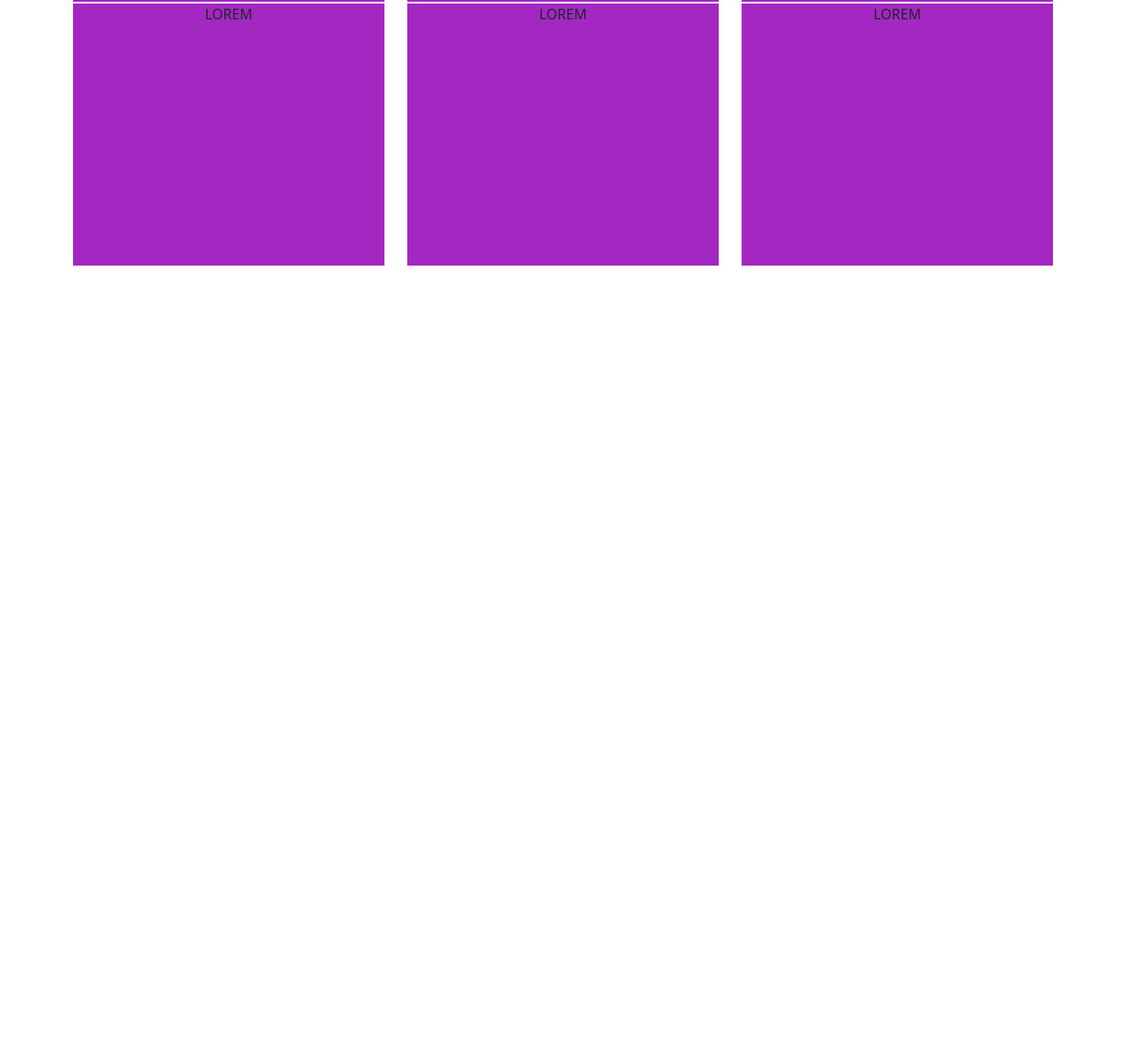
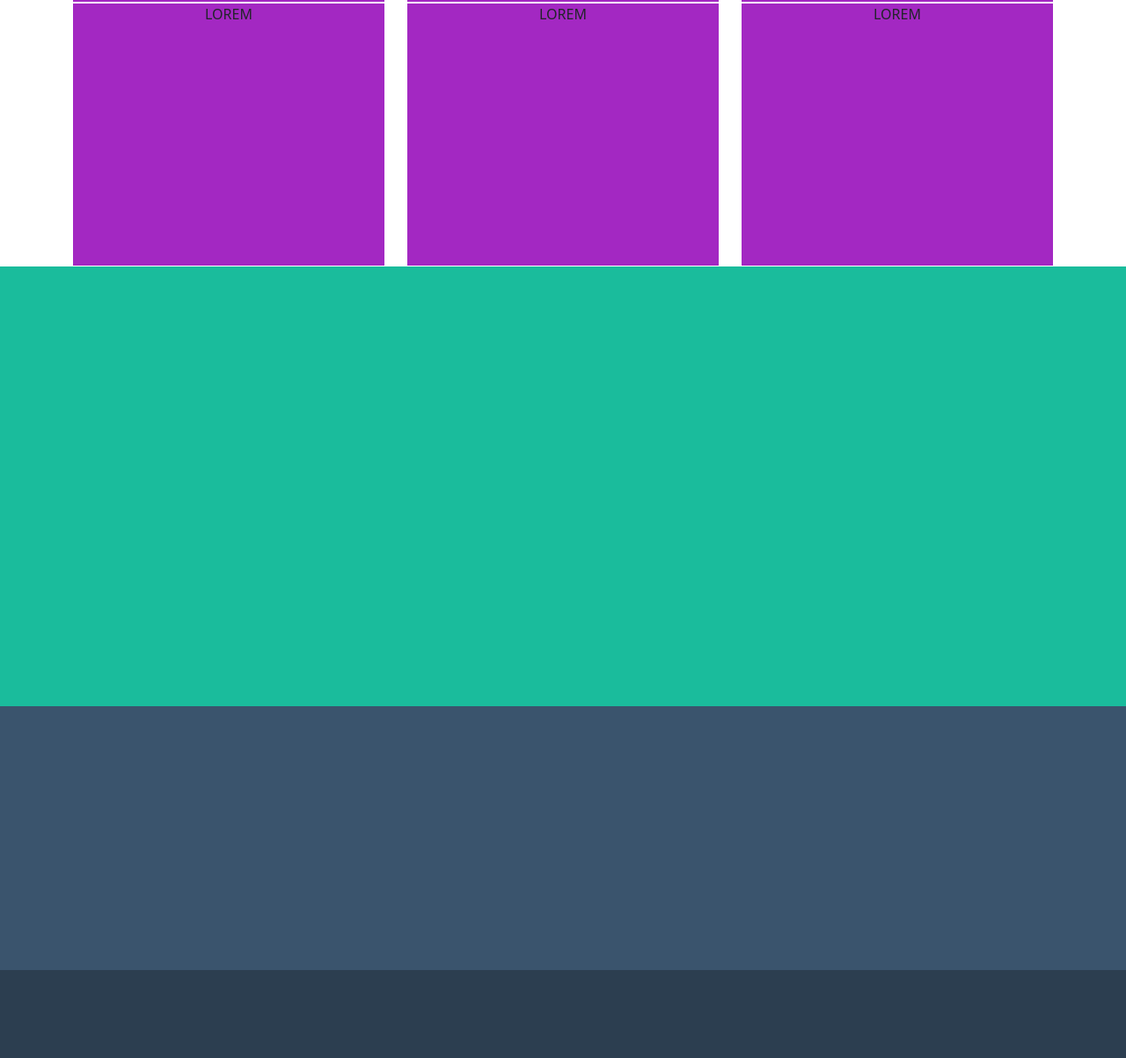
Before and after one commit to MonicaDeBona/html-css-bootstrap-freelancer, a plain HTML site: page index.html in a window 1280 px wide. Shown: the part 721-1924 px from the top of the page at 88% size. Before the commit the page ends 1024 px from the top, so only its background shows below. Drawn offline with nearby package versions, Linux system fonts and the light colour scheme.

Commit message:
Add about-us & footer

```diff
--- a/css/style.css
+++ b/css/style.css
@@ -8,3 +8,18 @@
     height: 300px;
     border: 1px solid white;
 }
+
+.about-us {
+    background-color: #1abc9c;
+    height: 500px;
+}
+
+.top-footer {
+    background-color: #3a546d;
+    height: 300px;
+}
+
+.bottom-footer {
+    background-color: #2c3e50;
+    height: 100px;
+}
--- a/index.html
+++ b/index.html
@@ -67,5 +67,16 @@
                 </div>
             </div>
         </div>
+
+        <div class="container-fluid about-us">
+
+        </div>
+
+        <div class="container-fluid top-footer">
+
+        </div>
+        <div class="container-fluid bottom-footer">
+
+        </div>
     </body>
 </html>
```
